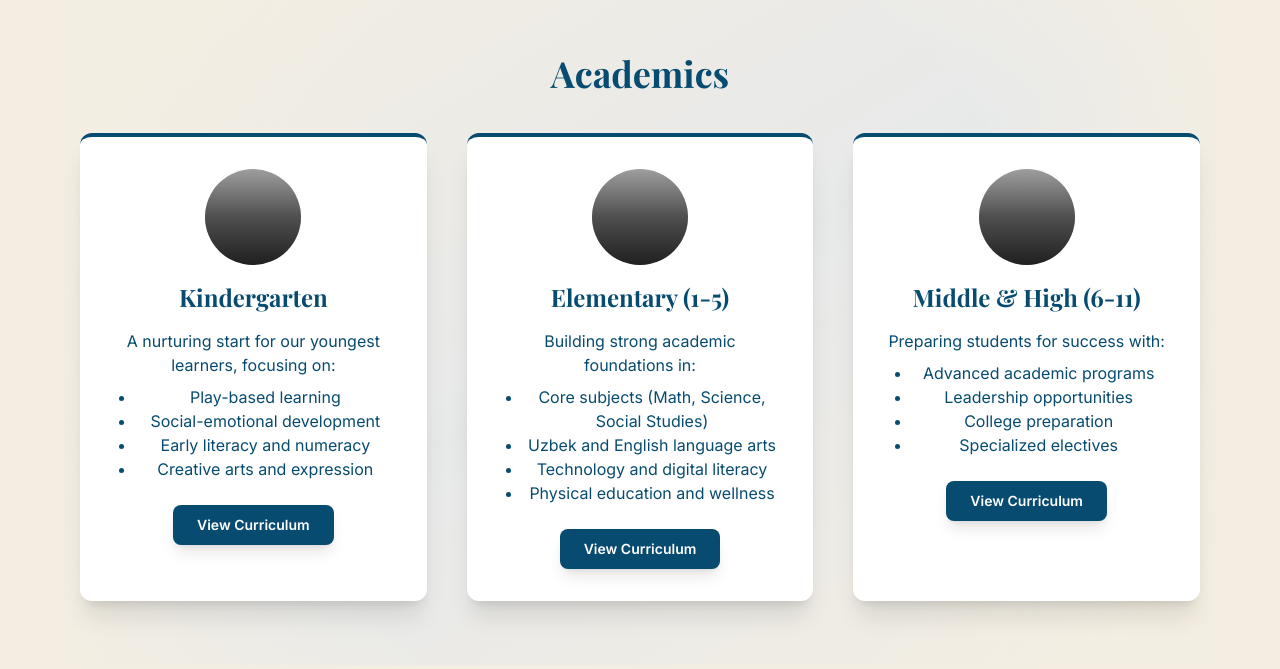
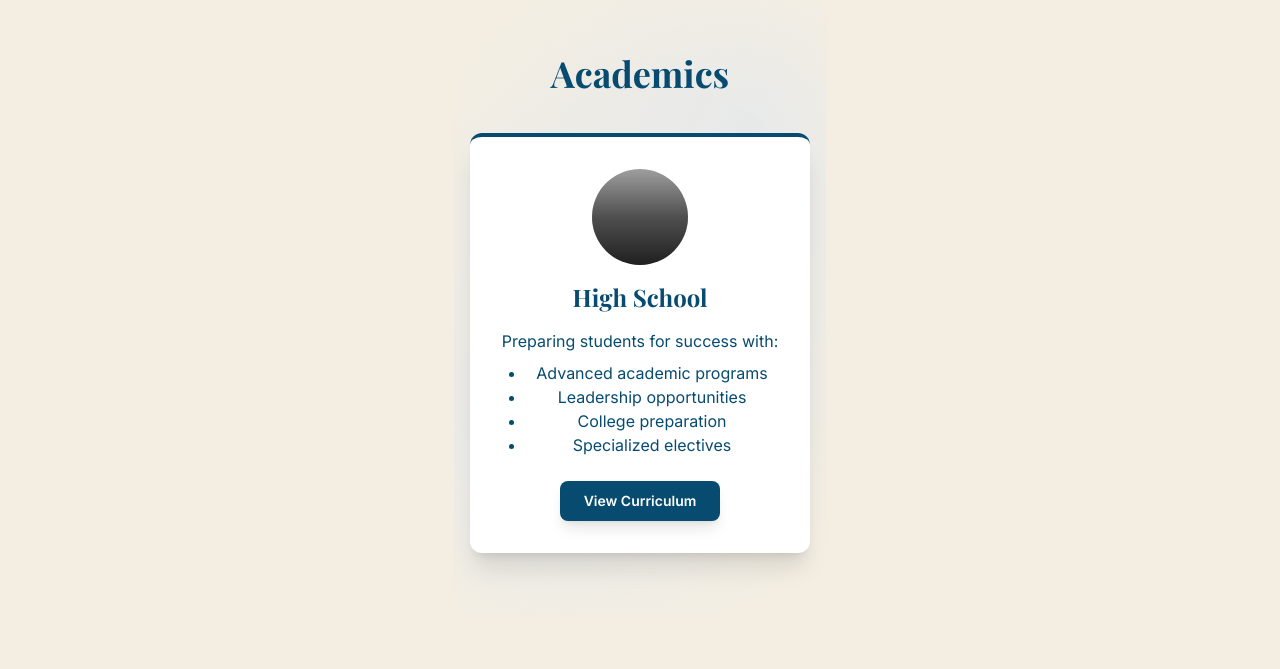
Before and after one commit to Mihawii/mentor-school, a Next.js app: page / in a window 1280 px wide. Shown: the part 2851-3520 px from the top of the page. Built offline with nearby package versions, Linux system fonts and the light colour scheme; grey boxes are pictures that could not be loaded; a web font is replaced by a local one.

Commit message:
Site updated to High School only: remove Kindergarten & Elementary, center Academics card, update Students to 1078, revise metadata description

```diff
--- a/src/app/ClientHome.tsx
+++ b/src/app/ClientHome.tsx
@@ -244,7 +244,7 @@ export default function ClientHome() {
       >
         <div className="absolute inset-0 pointer-events-none z-0 opacity-10 bg-[url('/globe.svg')] bg-center bg-no-repeat bg-contain" />
         {/* Animated numbers for stats */}
-        <AnimatedStat icon="🎓" end={1320} label="Students" />
+        <AnimatedStat icon="🎓" end={1078} label="Students" />
         <AnimatedStat icon="👩‍🏫" end={48} label="Teachers" />
         <AnimatedStat icon="🏫" end={12} label="Grades" />
         <AnimatedStat icon="🏅" end={89} suffix="%" label="Graduation Rate" />
@@ -368,76 +368,11 @@ export default function ClientHome() {
       >
         <div className="absolute inset-0 pointer-events-none z-0 bg-gradient-to-br from-[#F4EEE2] via-[#e0e7ef] to-[#F4EEE2] opacity-60" style={{maskImage: 'radial-gradient(circle at 50% 50%, white 60%, transparent 100%)'}} />
         <h2 className="text-4xl font-bold mb-10 text-center text-[#074B70] relative z-10">Academics</h2>
-        <div className="grid grid-cols-1 md:grid-cols-3 gap-10 relative z-10">
-          {/* Kindergarten */}
-          <motion.div
-            whileHover={{ scale: 1.04, boxShadow: "0 12px 40px #074B7040" }}
-            className="bg-white rounded-xl shadow-xl p-8 flex flex-col items-center border-t-4 border-[#074B70] transition-all duration-300 cursor-pointer"
-          >
-            <div className="relative w-24 h-24 mb-4">
-              <Image
-                src="https://images.unsplash.com/photo-1517836357463-d25dfeac3438?auto=format&fit=crop&w=400&q=80"
-                alt="Kindergarten students playing with blocks"
-                fill
-                className="rounded-full object-cover"
-                sizes="(max-width: 768px) 100vw, 100vw"
-              />
-              <div className="absolute inset-0 bg-gradient-to-b from-transparent via-black/50 to-black/80 rounded-full" />
-            </div>
-            <h3 className="text-2xl font-semibold mb-4 text-[#074B70]">Kindergarten</h3>
-            <p className="text-[#074B70] text-center mb-6">
-              A nurturing start for our youngest learners, focusing on:
-              <ul className="list-disc pl-6 mt-2 text-[#074B70]">
-                <li>Play-based learning</li>
-                <li>Social-emotional development</li>
-                <li>Early literacy and numeracy</li>
-                <li>Creative arts and expression</li>
-              </ul>
-            </p>
-            <motion.button
-              whileHover={{ scale: 1.07 }}
-              whileTap={{ scale: 0.97 }}
-              className="bg-[#074B70] text-white px-6 py-2.5 rounded-lg font-semibold shadow-lg hover:bg-[#156494] focus:outline-none focus:ring-2 focus:ring-[#074B70] text-sm transition-all duration-300"
-            >
-              View Curriculum
-            </motion.button>
-          </motion.div>
+        <div className="grid grid-cols-1 gap-10 place-items-center relative z-10">
 
-          {/* Elementary */}
-          <motion.div
-            whileHover={{ scale: 1.04, boxShadow: "0 12px 40px #074B7040" }}
-            className="bg-white rounded-xl shadow-xl p-8 flex flex-col items-center border-t-4 border-[#074B70] transition-all duration-300 cursor-pointer"
-          >
-            <div className="relative w-24 h-24 mb-4">
-              <Image
-                src="https://images.unsplash.com/photo-1513258496099-48168024aec0?auto=format&fit=crop&w=400&q=80"
-                alt="Elementary students in classroom"
-                fill
-                className="rounded-full object-cover"
-                sizes="(max-width: 768px) 100vw, 100vw"
-              />
-              <div className="absolute inset-0 bg-gradient-to-b from-transparent via-black/50 to-black/80 rounded-full" />
-            </div>
-            <h3 className="text-2xl font-semibold mb-4 text-[#074B70]">Elementary (1-5)</h3>
-            <p className="text-[#074B70] text-center mb-6">
-              Building strong academic foundations in:
-              <ul className="list-disc pl-6 mt-2 text-[#074B70]">
-                <li>Core subjects (Math, Science, Social Studies)</li>
-                <li>Uzbek and English language arts</li>
-                <li>Technology and digital literacy</li>
-                <li>Physical education and wellness</li>
-              </ul>
-            </p>
-            <motion.button
-              whileHover={{ scale: 1.07 }}
-              whileTap={{ scale: 0.97 }}
-              className="bg-[#074B70] text-white px-6 py-2.5 rounded-lg font-semibold shadow-lg hover:bg-[#156494] focus:outline-none focus:ring-2 focus:ring-[#074B70] text-sm transition-all duration-300"
-            >
-              View Curriculum
-            </motion.button>
-          </motion.div>
 
-          {/* Middle & High */}
+
+          {/* High School */}
           <motion.div
             whileHover={{ scale: 1.04, boxShadow: "0 12px 40px #074B7040" }}
             className="bg-white rounded-xl shadow-xl p-8 flex flex-col items-center border-t-4 border-[#074B70] transition-all duration-300 cursor-pointer"
@@ -445,14 +380,14 @@ export default function ClientHome() {
             <div className="relative w-24 h-24 mb-4">
               <Image
                 src="https://images.unsplash.com/photo-1465101046530-73398c7f28ca?auto=format&fit=crop&w=400&q=80"
-                alt="Middle school students in science lab"
+                alt="High school students in science lab"
                 fill
                 className="rounded-full object-cover"
                 sizes="(max-width: 768px) 100vw, 100vw"
               />
               <div className="absolute inset-0 bg-gradient-to-b from-transparent via-black/50 to-black/80 rounded-full" />
             </div>
-            <h3 className="text-2xl font-semibold mb-4 text-[#074B70]">Middle & High (6-11)</h3>
+            <h3 className="text-2xl font-semibold mb-4 text-[#074B70]">High School</h3>
             <p className="text-[#074B70] text-center mb-6">
               Preparing students for success with:
               <ul className="list-disc pl-6 mt-2 text-[#074B70]">
--- a/src/app/layout.tsx
+++ b/src/app/layout.tsx
@@ -10,7 +10,7 @@ const playfair = Playfair_Display({ subsets: ["latin"], variable: "--font-playfa
 
 export const metadata: Metadata = {
   title: "Mentor-school",
-  description: "Mentor-school - K-12 in Jizzakh, Uzbekistan",
+  description: "Mentor-school - High School in Jizzakh, Uzbekistan",
 };
 
 export default function RootLayout({
```
